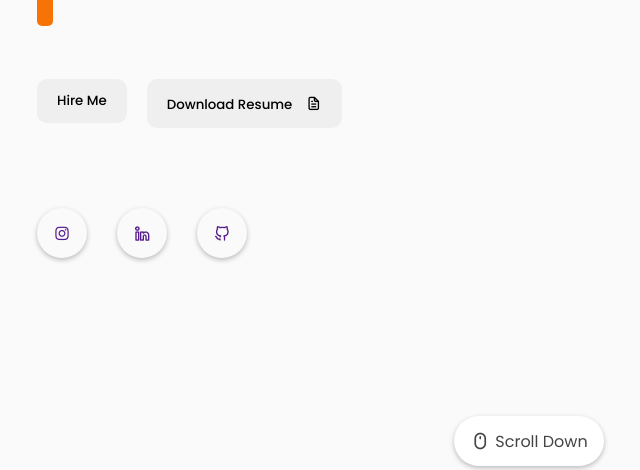
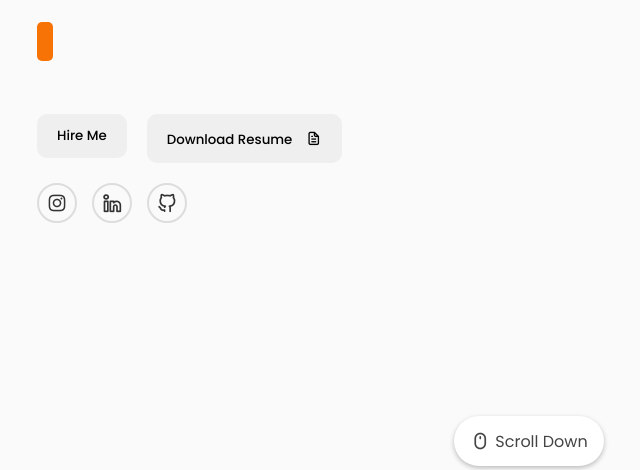
Before and after one commit to rajeshniure/Portfolio-website, a Django app: template templates/index.html in a window 1280 px wide. Shown: the part 334-804 px from the top of the page, without its empty margins (111-751 px from the left). Run offline with Django 5.2, Linux system fonts and the light colour scheme; the template is opened without the code that fills it: values that come from a table or form of the project are taken from there, others are empty; data comes from the database, SQL or seed files in the repository; both versions use the stored data as it was after the commit; parts of the project's set-up code (start-up, migrations or seed data) failed here and were passed over.

Commit message:
style refined and js modified

```diff
--- a/static/css/style.css
+++ b/static/css/style.css
@@ -206,7 +206,7 @@
 .featured-text-btn>.blue-btn:hover{
     background: var(--first-color-hover);
 }
-.social_icons{
+/* .social_icons{
     display: flex;
     margin-top: 5em;
     gap: 30px;
@@ -223,7 +223,73 @@
 }
 .icon:hover{
     color: var(--first-color);
+} */
+
+/* Social Icons Container */
+.social_icons {
+    display: flex;
+    justify-content: flex-start;
+    margin-top: 20px;
+    gap: 15px;
 }
+
+/* General Icon Style */
+.icon {
+    display: flex;
+    justify-content: center;
+    align-items: center;
+    width: 40px;
+    height: 40px;
+    border-radius: 50%;
+    background-color: transparent;
+
+    border: 2px solid #ddd;
+    transition: all 0.3s ease;
+    cursor: pointer;
+    position: relative;
+}
+
+/* Icon Style: On Hover */
+.icon:hover {
+    transform: scale(1.1);
+    border-color: transparent;
+}
+
+/* Icon Color */
+.icon i {
+    font-size: 20px;
+    color: #333;
+    transition: color 0.3s ease;
+}
+
+/* Instagram Icon */
+.instagram:hover {
+    background-color: #E4405F;
+}
+
+.instagram:hover i {
+    color: #fff;
+}
+
+/* LinkedIn Icon */
+.linkedin:hover {
+    background-color: #0077B5;
+}
+
+.linkedin:hover i {
+    color: #fff;
+}
+
+/* GitHub Icon */
+.github:hover {
+    background-color: #333;
+}
+
+.github:hover i {
+    color: #fff;
+}
+
+
 
 /* ----- FEATURED IMAGE BOX ----- */
 .featured-image{
@@ -311,19 +377,6 @@
 /* ----- ABOUT INFO ----- */
 
 
-/* .about-info{
-    position: relative;
-    display: flex;
-    align-items: center;
-    flex-direction: column;
-    padding-block: 30px 70px;
-    padding-inline: 20px;
-    width: 100%;
-    background: var(--color-white);
-    box-shadow: 1px 8px 10px 2px var(--first-shadow-color);
-    border-radius: 20px;
-} */
-
 .about-info p{
     text-align: center;
     font-size: 15px;
@@ -396,7 +449,6 @@
 
 
 
-
 .skills-gallery {
     display: flex;
     flex-wrap: wrap;
@@ -448,17 +500,11 @@
 
 
 
-
-
-
-
-
-
 .project-container {
     display: flex;
     width: 100%;
     justify-content: center;
-    gap: 20px;
+    gap: 40px;
     flex-wrap: wrap;
     padding: 2rem 0;
 }
@@ -473,11 +519,16 @@
     border-radius: 20px;
     box-shadow: 1px 8px 10px 2px var(--first-shadow-color);
     overflow: hidden;
-    transition: transform 0.3s ease;
+    transition: transform 0.1s ease, box-shadow 0.1s ease;
+    /* transform: scale(1); */
 }
 
 .project-box:hover {
-    transform: translateY(-5px);
+    transform: translateY(-5px) scale(1.02) !important;
+    box-shadow: 0 15px 25px rgba(0, 0, 0, 0.4);
+    cursor: pointer;
+    background: rgba(255, 255, 255, 0.98);
+
 }
 
 .project-image {
@@ -594,8 +645,6 @@
     color: #161616;
     z-index: 2;
 }
-
-
 
 
 
--- a/static/js/main.js
+++ b/static/js/main.js
@@ -31,15 +31,6 @@
   }
 
 
-  /* ----- TYPING EFFECT ----- */
-  // var typingEffect = new Typed(".typedText",{
-  //   strings : ["Rajesh Niure"],
-  //   loop : true,
-  //   typeSpeed : 100,
-  //   backSpeed : 80,
-  //   backDelay : 2000
-  // })
-
 
   /* ----- ## -- SCROLL REVEAL ANIMATION -- ## ----- */
   const sr = ScrollReveal({
@@ -61,6 +52,8 @@
   /* -- PROJECT BOX -- */
   sr.reveal('.project-box',{interval: 200})
 
+
+
   /* -- HEADINGS -- */
   sr.reveal('.top-header',{})
 
@@ -77,7 +70,7 @@
   srLeft.reveal('.about-info',{delay: 100})
   srLeft.reveal('.contact-info',{delay: 100})
 
-  /* -- ABOUT SKILLS & FORM BOX -- */
+  /* --  SKILLS & FORM BOX -- */
   const srRight = ScrollReveal({
   origin: 'right',
   distance: '80px',
@@ -85,9 +78,8 @@
   reset: true
   })
 
-  srRight.reveal('.skills-box',{delay: 100})
+  srRight.reveal('.skills-gallery',{delay: 100})
   srRight.reveal('.form-control',{delay: 100})
-
 
 
   /* ----- CHANGE ACTIVE LINK ----- */
--- a/templates/index.html
+++ b/templates/index.html
@@ -53,9 +53,10 @@
                         <a href="#contact" class="nav-link">Contact</a>
                         <div class="circle"></div>
                     </li>
-
                 </ul>
             </div>
+
+
             <div class="nav-button">
                 <a href="{{ cv_link }}" download><button class="btn">Get Resume <i class="uil uil-file-alt"></i></button></a>
             </div>
@@ -84,10 +85,27 @@
                         <a href="#contact"><button class="btn blue-btn">Hire Me</button></a>
                         <a href="{{ cv_link }}" download><button class="btn">Download Resume <i class="uil uil-file-alt"></i></button></a>
                     </div>
-                    <div class="social_icons">
+                    <!-- <div class="social_icons">
                         <a href="{{ instagram }}"><div class="icon"><i class="uil uil-instagram"></i></div></a>
                         <a href="{{ linkedin }}"><div class="icon"><i class="uil uil-linkedin-alt"></i></div></a>
                         <a href="{{ github }}"><div class="icon"><i class="uil uil-github-alt"></i></div></a>
+                    </div> -->
+                    <div class="social_icons">
+                        <a href="{{ instagram }}" class="social_icon" target="_blank">
+                            <div class="icon instagram">
+                                <i class="uil uil-instagram"></i>
+                            </div>
+                        </a>
+                        <a href="{{ linkedin }}" class="social_icon" target="_blank">
+                            <div class="icon linkedin">
+                                <i class="uil uil-linkedin-alt"></i>
+                            </div>
+                        </a>
+                        <a href="{{ github }}" class="social_icon" target="_blank">
+                            <div class="icon github">
+                                <i class="uil uil-github-alt"></i>
+                            </div>
+                        </a>
                     </div>
                 </div>
                 <div class="featured-image">
@@ -143,30 +161,6 @@
 
 
             <!-- -------------- PROJECT BOX ---------------- -->
-
-
-
-            <!-- <section class="section" id="projects">
-                <div class="top-header">
-                    <h1>Projects</h1>
-                </div>
-                <div class="project-container">
-                    {% for project in projects %}
-                    <div class="project-box">
-                        <div class="project-image">
-                            <img src="{{ project.image.url }}" alt="{{ project.name }}">
-                        </div>
-                        <div class="project-content">
-                            <h3>{{ project.name }}</h3>
-                            <a href="{{ project.link }}" target="_blank" class="visit-btn">🔗 Visit Project</a>
-                        </div>
-                    </div>
-                    {% empty %}
-                    <p>No projects added yet.</p>
-                    {% endfor %}
-                </div>
-            </section> -->
-
 
 
             <section class="section" id="projects">
@@ -274,9 +268,21 @@
                 </ul>
             </div>
             <div class="footer-social-icons">
-                <a href="https://www.instagram.com/raj_niure/"> <div class="icon"><i class="uil uil-instagram"></i></div></a>
-                <a href="https://www.linkedin.com/in/rajeshniure/"><div class="icon"><i class="uil uil-linkedin-alt"></i></div></a>
-                <a href="https://github.com/rajeshniure"><div class="icon"><i class="uil uil-github-alt"></i></div></a>
+                <a href="{{ instagram }}" class="social_icon" target="_blank">
+                    <div class="icon instagram">
+                        <i class="uil uil-instagram"></i>
+                    </div>
+                </a>
+                <a href="{{ linkedin }}" class="social_icon" target="_blank">
+                    <div class="icon linkedin">
+                        <i class="uil uil-linkedin-alt"></i>
+                    </div>
+                </a>
+                <a href="{{ github }}" class="social_icon" target="_blank">
+                    <div class="icon github">
+                        <i class="uil uil-github-alt"></i>
+                    </div>
+                </a>
             </div>
             <div class="bottom-footer">
                 <p>Copyright &copy; <a href="#home" style="text-decoration: none;">Rajesh Niure</a> - All rights reserved
```
Also changed, not shown: db.sqlite3, projects/quickfix.jpg (added), projects/tweet.jpg (added).
